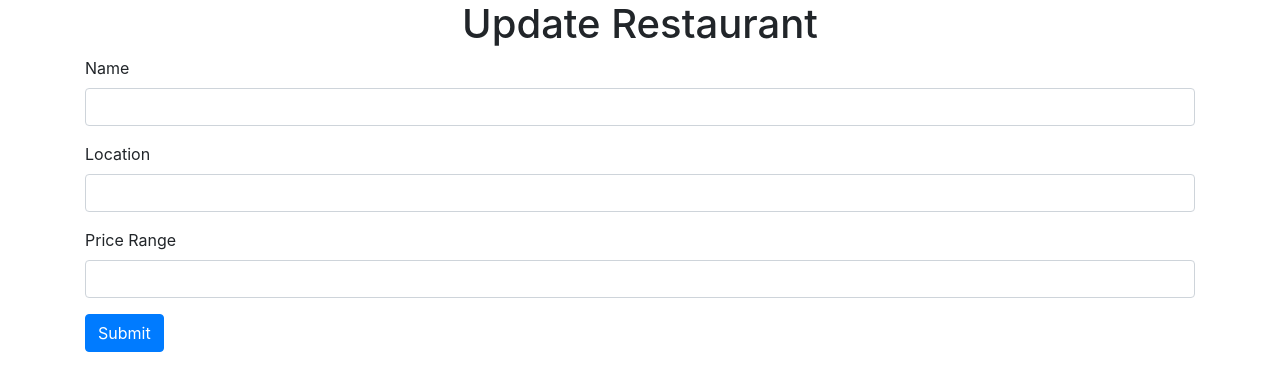
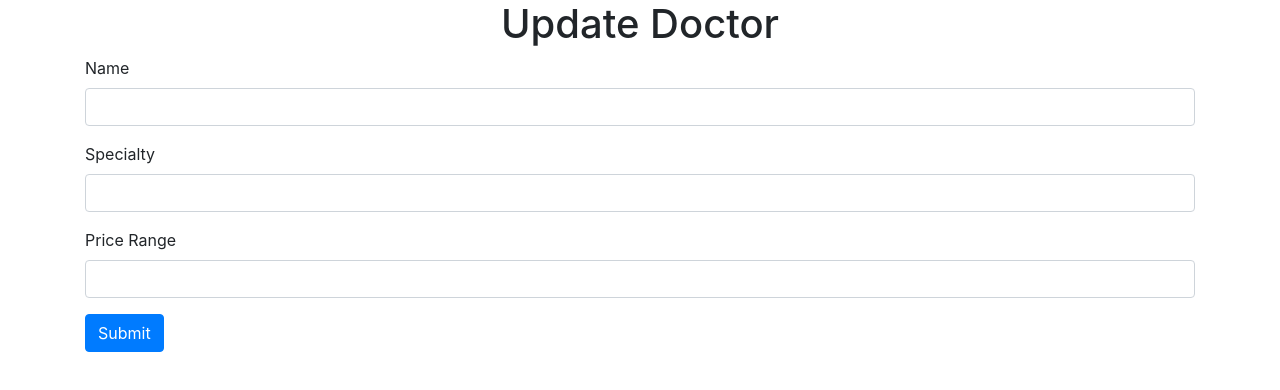
Before and after one commit to andrewcbuensalida/PERN-STACK-YELP-CLONE, a React (Create React App) app in the folder client/: page /restaurants/1/update in a window 1280 px wide. Shown: the top 390 px of the page. Built offline with nearby package versions, Linux system fonts and the light colour scheme; no server answers.

Commit message:
sorted by id

```diff
--- a/client/src/components/AddRestaurant.jsx
+++ b/client/src/components/AddRestaurant.jsx
@@ -25,7 +25,7 @@ const AddRestaurant = () => {
 	return (
 		<div className="mb-4">
 			<form action="">
-        <div className="form-row">
+				<div className="form-row align-items-center">
 					<div className="col">
 						<input
 							value={name}
@@ -41,7 +41,7 @@ const AddRestaurant = () => {
 							onChange={(e) => setLocation(e.target.value)}
 							className="form-control"
 							type="text"
-              placeholder="location"
+							placeholder="Specialty"
 						/>
 					</div>
 					<div className="col">
--- a/client/src/components/Header.jsx
+++ b/client/src/components/Header.jsx
@@ -1,13 +1,11 @@
 import React from "react";
 
 const Header = () => {
-  return (
-    <div>
-      <h1 className="font-weight-light display-1 text-center">
-        Restaurant Finder
-      </h1>
-    </div>
-  );
+	return (
+		<div>
+			<h1 className="font-weight-light display-1 text-center">Doctor Finder</h1>
+		</div>
+	);
 };
 
 export default Header;
--- a/client/src/components/RestaurantList.jsx
+++ b/client/src/components/RestaurantList.jsx
@@ -11,7 +11,8 @@ const RestaurantList = (props) => {
 		const fetchData = async () => {
 			try {
 				const response = await RestaurantFinder.get("/");
-				console.log(response.data.data);
+				console.log("this is response.data.data.restaurants");
+				console.log(response.data.data.restaurants);
 				setRestaurants(response.data.data.restaurants);
 			} catch (err) {}
 		};
@@ -61,8 +62,8 @@ const RestaurantList = (props) => {
 			<table className="table table-hover table-dark">
 				<thead>
 					<tr className="bg-primary">
-						<th scope="col">Restaurant</th>
-						<th scope="col">Location</th>
+						<th scope="col">Doctor</th>
+						<th scope="col">Specialty</th>
 						<th scope="col">Price Range</th>
 						<th scope="col">Ratings</th>
 						<th scope="col">Edit</th>
@@ -74,6 +75,7 @@ const RestaurantList = (props) => {
 						restaurants.map((restaurant) => {
 							return (
 								<tr
+									style={{ cursor: "pointer" }}
 									onClick={() => handleRestaurantSelect(restaurant.id)}
 									key={restaurant.id}
 								>
--- a/client/src/components/UpdateRestaurant.jsx
+++ b/client/src/components/UpdateRestaurant.jsx
@@ -48,7 +48,7 @@ const UpdateRestaurant = (props) => {
 				</div>
 
 				<div className="form-group">
-          <label htmlFor="location">Location</label>
+					<label htmlFor="location">Specialty</label>
 					<input
 						value={location}
 						onChange={(e) => setLocation(e.target.value)}
--- a/client/src/context/RestaurantsContext.js
+++ b/client/src/context/RestaurantsContext.js
@@ -7,7 +7,7 @@ export const RestaurantsContextProvider = (props) => {
 	const [selectedRestaurant, setSelectedRestaurant] = useState(null);
 
 	const addRestaurants = (restaurant) => {
-    setRestaurants([...restaurants, restaurant]);
+		setRestaurants([restaurant, ...restaurants]);
 	};
 	return (
 		<RestaurantsContext.Provider
--- a/client/src/routes/UpdatePage.jsx
+++ b/client/src/routes/UpdatePage.jsx
@@ -2,12 +2,12 @@ import React from "react";
 import UpdateRestaurant from "../components/UpdateRestaurant";
 
 const UpdatePage = () => {
-  return (
-    <div>
-      <h1 className="text-center">Update Restaurant</h1>
-      <UpdateRestaurant />
-    </div>
-  );
+	return (
+		<div>
+			<h1 className="text-center">Update Doctor</h1>
+			<UpdateRestaurant />
+		</div>
+	);
 };
 
 export default UpdatePage;
```
Also changed, not shown: 1 other file (tests, documents, lock files or other folders). Lines whose indentation alone changed are shown as unchanged.
